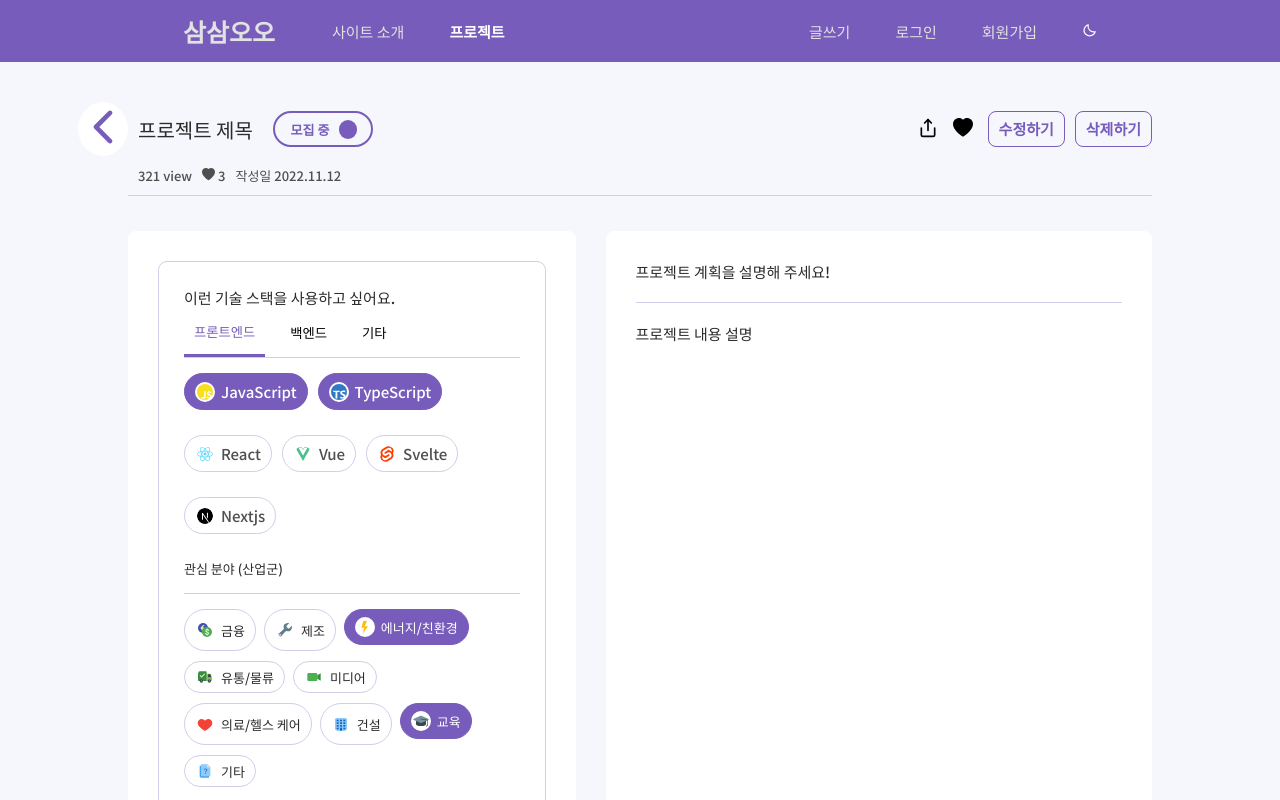
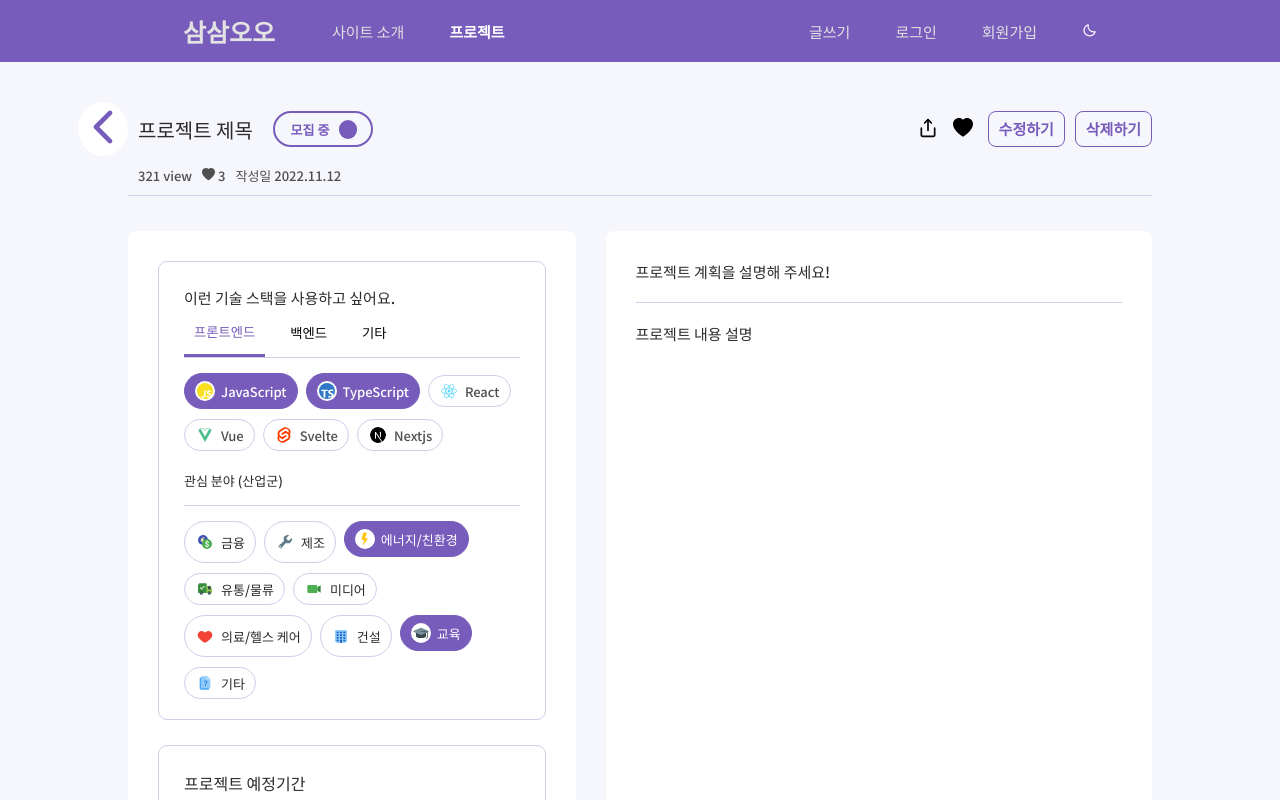
Before and after one commit to codestates-seb/seb40_main_035, a React (Create React App) app in the folder client/: page /article/1 in a window 1280 px wide. Shown: the top 800 px of the page. Built offline with nearby package versions, Linux system fonts and the light colour scheme.

Commit message:
design: 폰트사이즈,마진 간격 조정

```diff
--- a/client/src/components/SkillStackView.js
+++ b/client/src/components/SkillStackView.js
@@ -26,7 +26,7 @@ import { activeMenuState, skillStackViewState } from '../atom/atom';
 
 const SkillViewContainer = styled.div`
   color: var(--grey-dark);
-  font-size: 15px;
+  font-size: 13px;
   width: 100%;
   height: auto;
   min-width: 250px;
@@ -58,17 +58,18 @@ const SkillViewContainer = styled.div`
     justify-content: flex-start;
     align-items: center;
     flex-wrap: wrap;
+    margin-bottom: 10px;
   }
   .skill-view-tag {
     border: 1px solid var(--purple-medium);
     border-radius: 25px;
     background-color: white;
-    font-size: 15px;
+    font-size: 13px;
     display: flex;
     justify-content: center;
     align-items: center;
-    margin: 15px 10px 10px 0;
-    padding: 7px 10px;
+    margin: 15px 8px -5px 0;
+    padding: 5px 10px;
   }
   .selected-skill-view-tag {
     padding: 7px 10px;
@@ -181,7 +182,7 @@ const SkillStackView = () => {
     },
     {
       tabTitle: '기타',
-      tabCont: [{ skillId: 1, name: 'Figma' }],
+      tabCont: [],
     },
   ];
   // 클릭된 탭으로 변경
```
